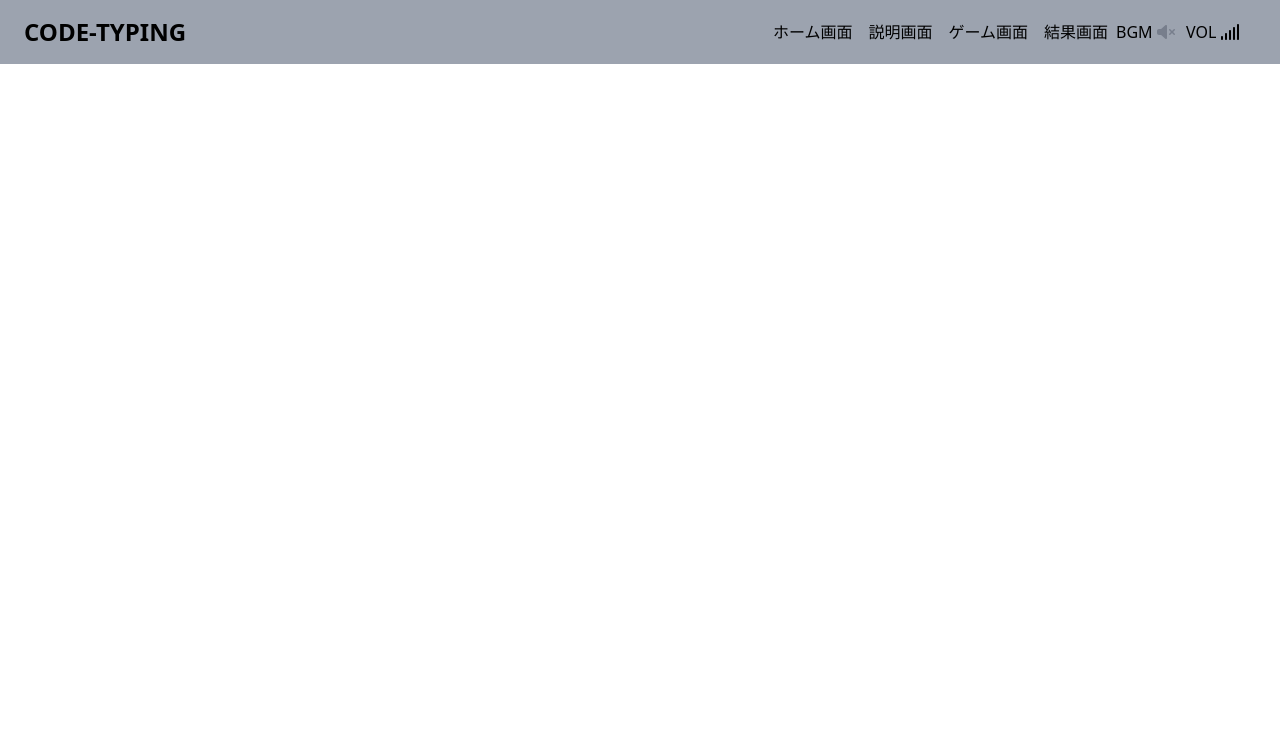
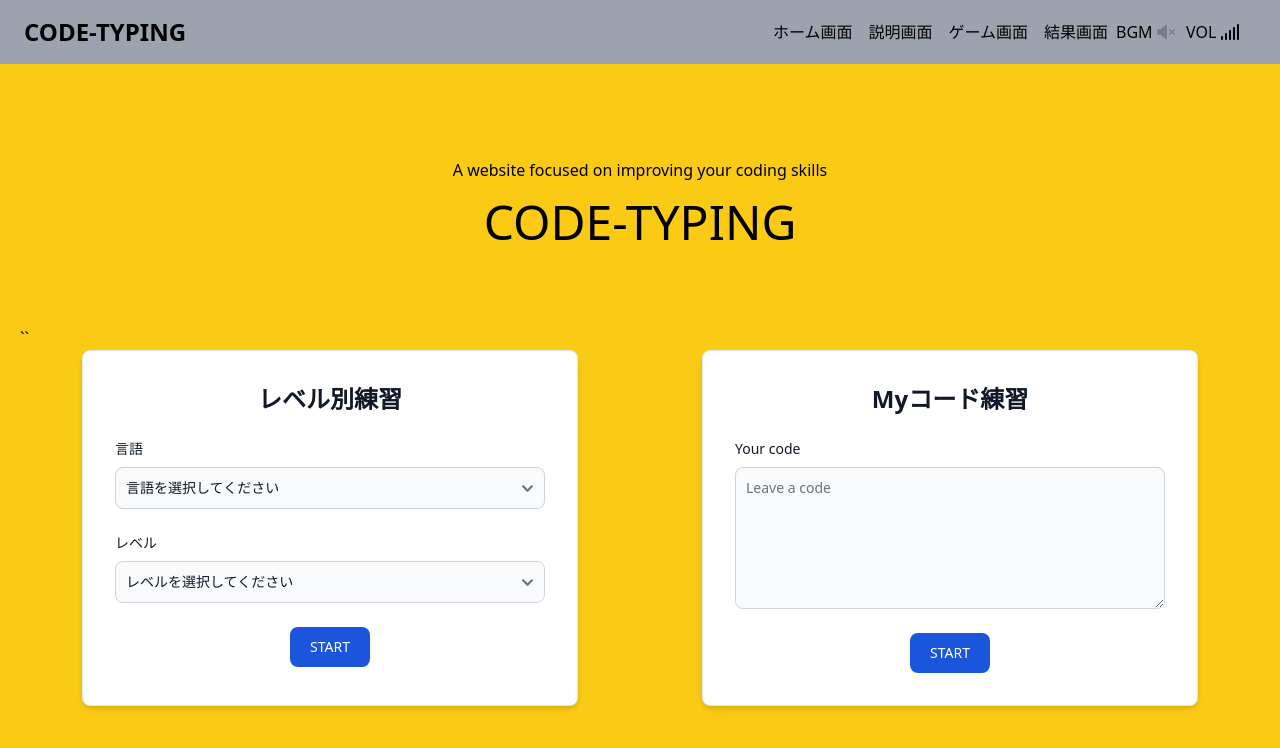
Before and after one commit to recursion-team-o/typing-game, a Vue app: page /newHome in a window 1280 px wide. Shown: the top 748 px of the page. Built offline with nearby package versions, Linux system fonts and the light colour scheme; no server answers.

Commit message:
newHomeページの作成

```diff
--- a/src/router/index.ts
+++ b/src/router/index.ts
@@ -24,6 +24,11 @@ const router = createRouter({
       name: "result",
       component: () => import("../views/ResultView.vue"),
     },
+    {
+      path: "/newHome",
+      name: "newHome",
+      component: () => import("../views/newHomeView.vue"),
+    },
   ],
 });
 
--- /dev/null
+++ b/src/views/newHomeView.vue
@@ -0,0 +1,106 @@
+<script setup lang="ts">
+import HomeLeftContainer from "../components/HomeLeftContainer.vue";
+import HomeRightContainer from "../components/HomeRightContainer.vue";
+import { userStore } from "../stores/user";
+import { storeToRefs } from "pinia";
+
+const user = userStore();
+const { name } = storeToRefs(user);
+</script>
+
+<template>
+  <main>
+    <div class="h-full bg-yellow-300 flex items-center">
+      <div class="container mx-auto px-5 sm:py-12 py-4">
+        <div class="mb-20">
+          <div class="text-center">
+            <p>A website focused on improving your coding skills</p>
+            <h2 class="text-5xl my-4">CODE-TYPING</h2>
+          </div>
+        </div>``
+
+        <div class="flex justify-around">
+          <div
+            class="p-4 mx-3 lg:w-2/5 bg-white rounded-lg border border-gray-200 shadow-md sm:p-6 lg:p-8"
+          >
+            <form class="space-y-6" action="#">
+              <h5 class="text-2xl font-bold text-gray-900 text-center">
+                レベル別練習
+              </h5>
+              <div>
+                <label
+                  for="email"
+                  class="block mb-2 text-sm font-medium text-gray-900"
+                  >言語</label
+                >
+                <select
+                  class="bg-gray-50 border border-gray-300 text-gray-900 text-sm rounded-lg focus:ring-blue-500 focus:border-blue-500 w-full block p-2.5"
+                >
+                  <option disabled selected value="">
+                    言語を選択してください
+                  </option>
+                  <option>Java</option>
+                  <option>JavaScript</option>
+                </select>
+              </div>
+              <div>
+                <label
+                  for="password"
+                  class="block mb-2 text-sm font-medium text-gray-900"
+                  >レベル</label
+                >
+                <select
+                  class="bg-gray-50 border border-gray-300 text-gray-900 text-sm rounded-lg focus:ring-blue-500 focus:border-blue-500 w-full block p-2.5"
+                >
+                  <option disabled selected value="">
+                    レベルを選択してください
+                  </option>
+                  <option>初級</option>
+                </select>
+              </div>
+              <div class="flex justify-center">
+                <button
+                  type="submit"
+                  class="text-white bg-blue-700 hover:bg-blue-800 focus:ring-4 focus:outline-none focus:ring-blue-300 font-medium rounded-lg text-sm px-5 py-2.5 text-center"
+                >
+                  START
+                </button>
+              </div>
+            </form>
+          </div>
+          <div
+            class="p-4 mx-3 lg:w-2/5 bg-white rounded-lg border border-gray-200 shadow-md sm:p-6 lg:p-8"
+          >
+            <form class="space-y-6" action="#">
+              <h5 class="text-2xl font-bold text-gray-900 text-center">
+                Myコード練習
+              </h5>
+              <div>
+                <label
+                  for="message"
+                  class="block mb-2 text-sm font-medium text-gray-900"
+                  >Your code</label
+                >
+                <textarea
+                  id="message"
+                  rows="6"
+                  class="block p-2.5 w-full text-sm text-gray-900 bg-gray-50 rounded-lg border border-gray-300 focus:ring-blue-500 focus:border-blue-500"
+                  placeholder="Leave a code"
+                ></textarea>
+              </div>
+
+              <div class="flex justify-center">
+                <button
+                  type="submit"
+                  class="text-white bg-blue-700 hover:bg-blue-800 focus:ring-4 focus:outline-none focus:ring-blue-300 font-medium rounded-lg text-sm px-5 py-2.5 text-center"
+                >
+                  START
+                </button>
+              </div>
+            </form>
+          </div>
+        </div>
+      </div>
+    </div>
+  </main>
+</template>
```
